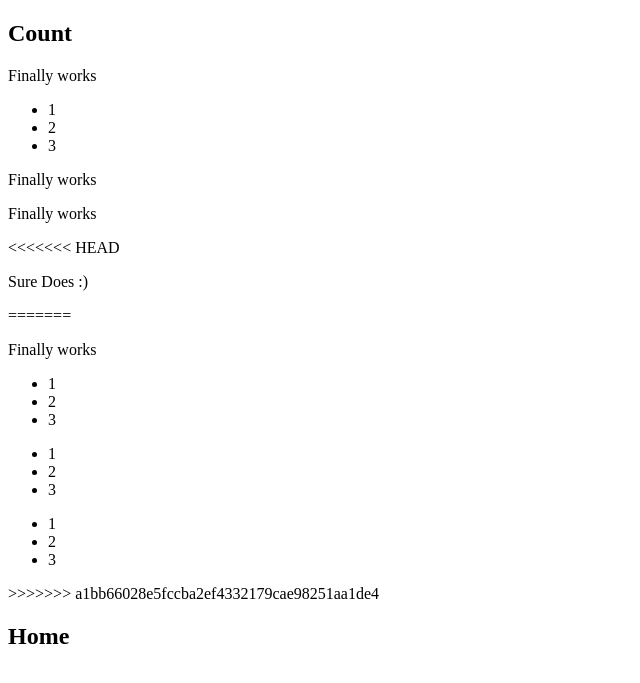
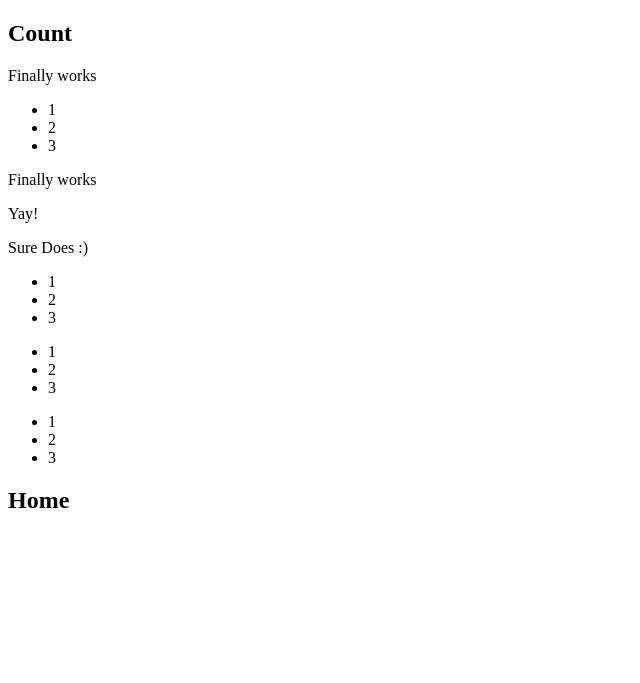
Before and after one commit to OxLilithxO/stuff, a Django app: page / in a window 1280 px wide. Shown: the top 683 px of the page, without its empty margins (0-640 px from the left). Run offline with Django 3.2, Linux system fonts and the light colour scheme.

Commit message:
more updated list items

```diff
--- a/website/webpage/templates/webpage/header.html
+++ b/website/webpage/templates/webpage/header.html
@@ -14,11 +14,8 @@
             <li>3</li>
         </ul>
         <p>Finally works</p>
-        <p>Finally works</p>
-<<<<<<< HEAD
+        <p>Yay!</p>
         <p>Sure Does :)</p>
-=======
-        <p>Finally works</p>
         <ul>
             <li>1</li>
             <li>2</li>
@@ -34,7 +31,6 @@
             <li>2</li>
             <li>3</li>
         </ul>
->>>>>>> a1bb66028e5fccba2ef4332179cae98251aa1de4
         {% block content %}
             <h2>Header</h2>
         {% endblock %}
```
